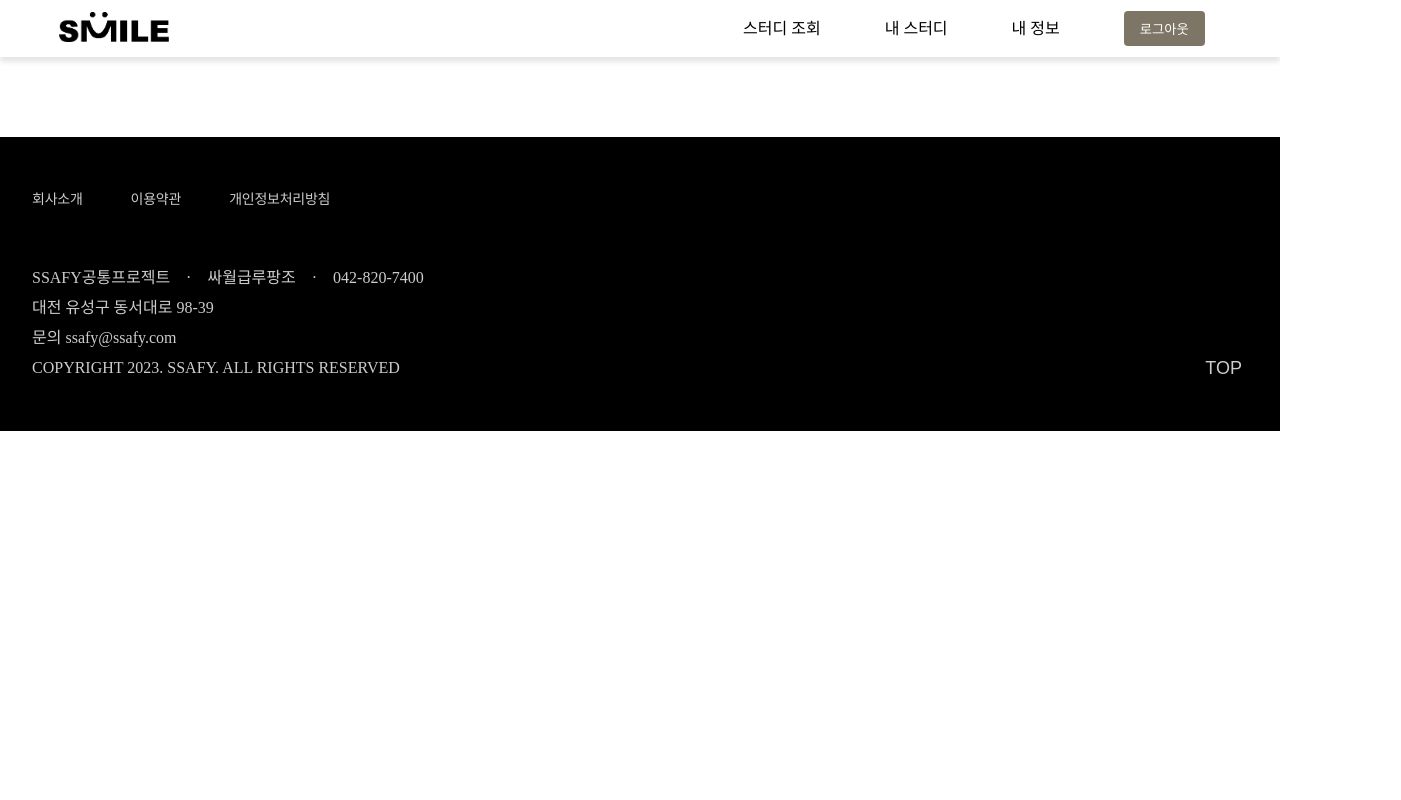
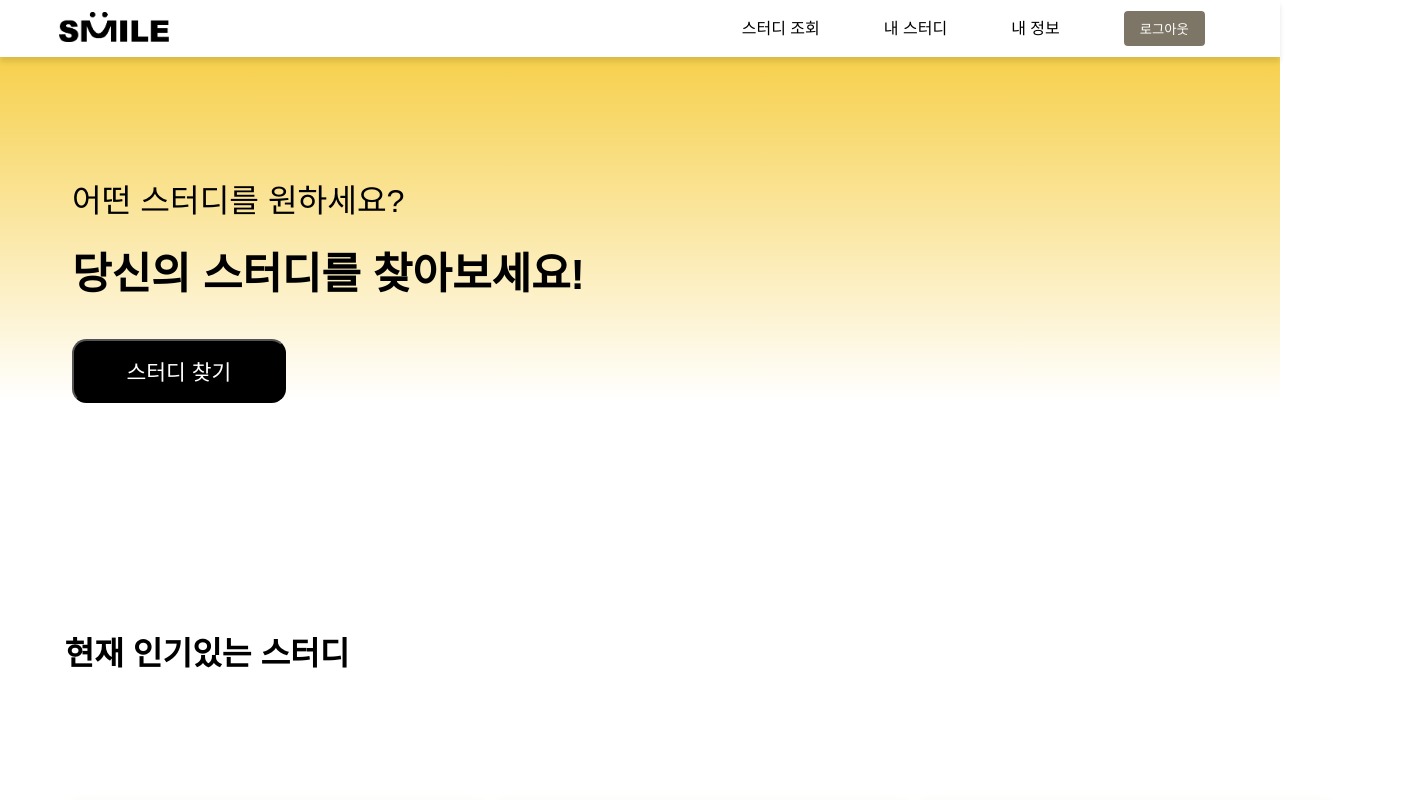
Before and after one commit to oth54477/smile-front, a React (Create React App) app: page / in a window 1280 px wide. Shown: the top 800 px of the page, 1401 px wide, since content can reach past the window. Built offline with nearby package versions, Linux system fonts and the light colour scheme.

Commit message:
Feat : LandingPage

```diff
--- a/src/App.tsx
+++ b/src/App.tsx
@@ -1,11 +1,9 @@
-import NavBar from "./components/navbar/NavBar";
-import Footer from "./components/footers/Footer";
+import LandingPages from "./pages/LandingPages";
 
 function App() {
   return (
     <>
-      <NavBar />
-      <Footer />
+      <LandingPages />
     </>
   );
 }
--- a/src/components/navbar/NavBar.tsx
+++ b/src/components/navbar/NavBar.tsx
@@ -4,7 +4,8 @@ import logoImg from "../../assets/img/smile.png";
 import "../../assets/css/index.css";
 
 const Nav = styled.nav`
-  // position:fixed;
+  position: fixed;
+  width: 100%;
   background-color: var(--clr-white);
   box-shadow: var(--light-shadow);
   display: flex;
@@ -63,9 +64,13 @@ const Img = styled.img`
 
 // Link가 포함된 컴포넌트를 Router 안에 들어가 있어야 사용이 가능 => 일단 보류(페이지 만들어진 뒤에 추가)
 
-function NavBar() {
+interface INavBarProps {
+  bgColor: string;
+}
+
+function NavBar(props: INavBarProps) {
   return (
-    <Nav>
+    <Nav background-color={props.bgColor}>
       <NavHeader>
         <Img src={logoImg} />
       </NavHeader>
--- a/src/pages/LandingPages.tsx
+++ b/src/pages/LandingPages.tsx
@@ -1,15 +1,34 @@
 import styled from "styled-components";
 import Card from "../components/common/Card";
+import NavBar from "../components/navbar/NavBar";
+import Footer from "../components/footers/Footer";
+import { useEffect, useState } from "react";
 
-const Nav = styled.div`
-  height: 80px;
-  border: solid 1px black;
-`;
+// const Nav = styled.div`
+//   height: 80px;
+//   border: solid 1px black;
+// `;
 
-const Footer = styled.div`
-  height: 240px;
-  border: solid 1px black;
-  background-color: black;
+// const Footer = styled.div`
+//   height: 240px;
+//   border: solid 1px black;
+//   background-color: black;
+// `;
+interface IHeaderProps {
+  nbPosition: number;
+  isActive: boolean;
+}
+
+const SHeader = styled.div<{ nbPosition: number }>`
+  nav {
+    /* background-color: #ffffff00; */
+    /* box-shadow: 0 5px 5px rgb(0 0 0 / 0%); */
+    background-color: ${(props) => {
+      if (props.nbPosition === 0) {
+      }
+    }};
+    /* box-shadow: 0 5px 5px rgb(0 0 0 / 0%); */
+  }
 `;
 
 const SLandingBody = styled.div`
@@ -79,13 +98,27 @@ const Cards = styled.div`
   justify-content: space-around;
   margin-top: 10.64vw;
 `;
+
 function LandingPages() {
   const bannerText = "어떤 스터디를 원하세요?";
   const bannerSubText = "당신의 스터디를 찾아보세요!";
   const bannerButtonText = "스터디 찾기";
+  const [position, setPosition] = useState(0);
+  function onScroll() {
+    setPosition(window.scrollY);
+  }
+  useEffect(() => {
+    window.addEventListener("scroll", onScroll);
+    return () => {
+      window.removeEventListener("scroll", onScroll);
+    };
+  }, []);
+  console.log(position);
   return (
     <SLandingBody>
-      <Nav />
+      <SHeader nbPosition={position}>
+        <NavBar bgColor="black" />
+      </SHeader>
       <SContainer>
         <SBanner>
           <SBannerItem>
```
